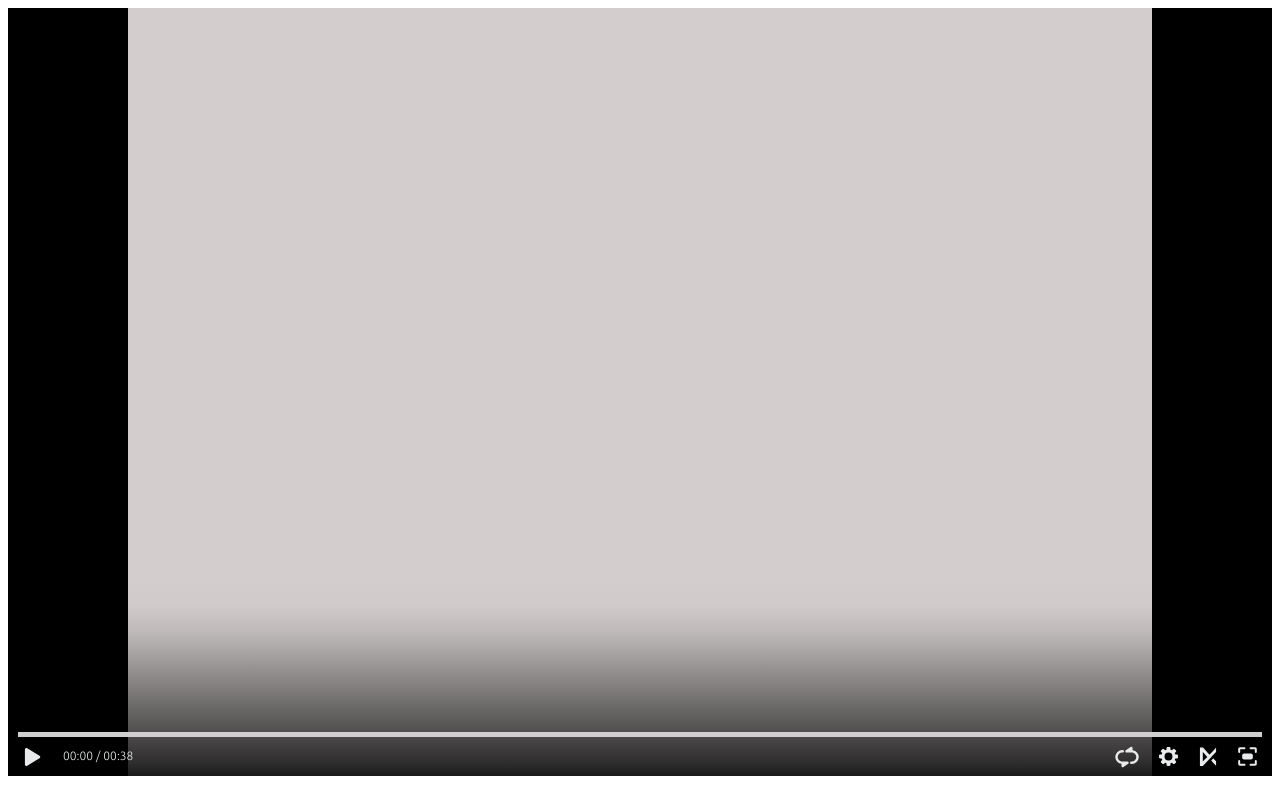
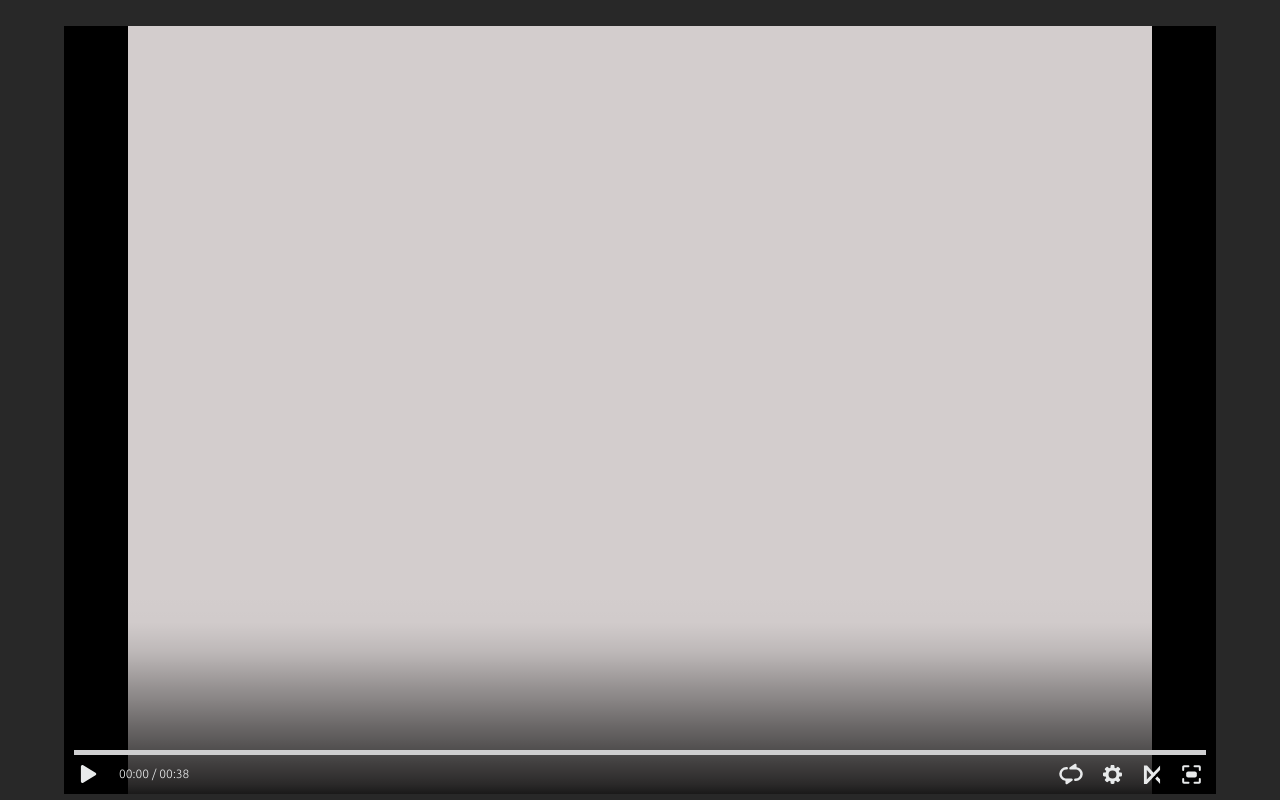
Before and after one commit to kissmybutton/motorcortex-graphs, a website: page demo/index.html in a window 1280 px wide. Drawn offline with Linux system fonts and the light colour scheme.

Commit message:
style: add background color to index.html

```diff
--- a/demo/index.html
+++ b/demo/index.html
@@ -5,7 +5,25 @@
     <meta name="viewport" content="width=device-width, initial-scale=1.0" />
     <meta http-equiv="X-UA-Compatible" content="ie=edge" />
     <title>Kyssmybutton | MotorCortex Graphs</title>
-    <link rel="stylesheet" href="style.css">
+    <style>
+        html,body {
+            font-family: "Century Gothic", CenturyGothic, AppleGothic, sans-serif;
+            font-size: 14px;
+            width: 100%;
+            height: 100%;
+            margin: 0;
+            background-color: #282828;
+            position: absolute;
+        }
+        #clip {
+            background-color: #f7f7f7;
+            width: 90%;
+            height: 90%;
+            margin: auto;
+            margin-top: 2%;
+            position: relative;
+        }
+    </style>
   </head>
 
   <body>
```
